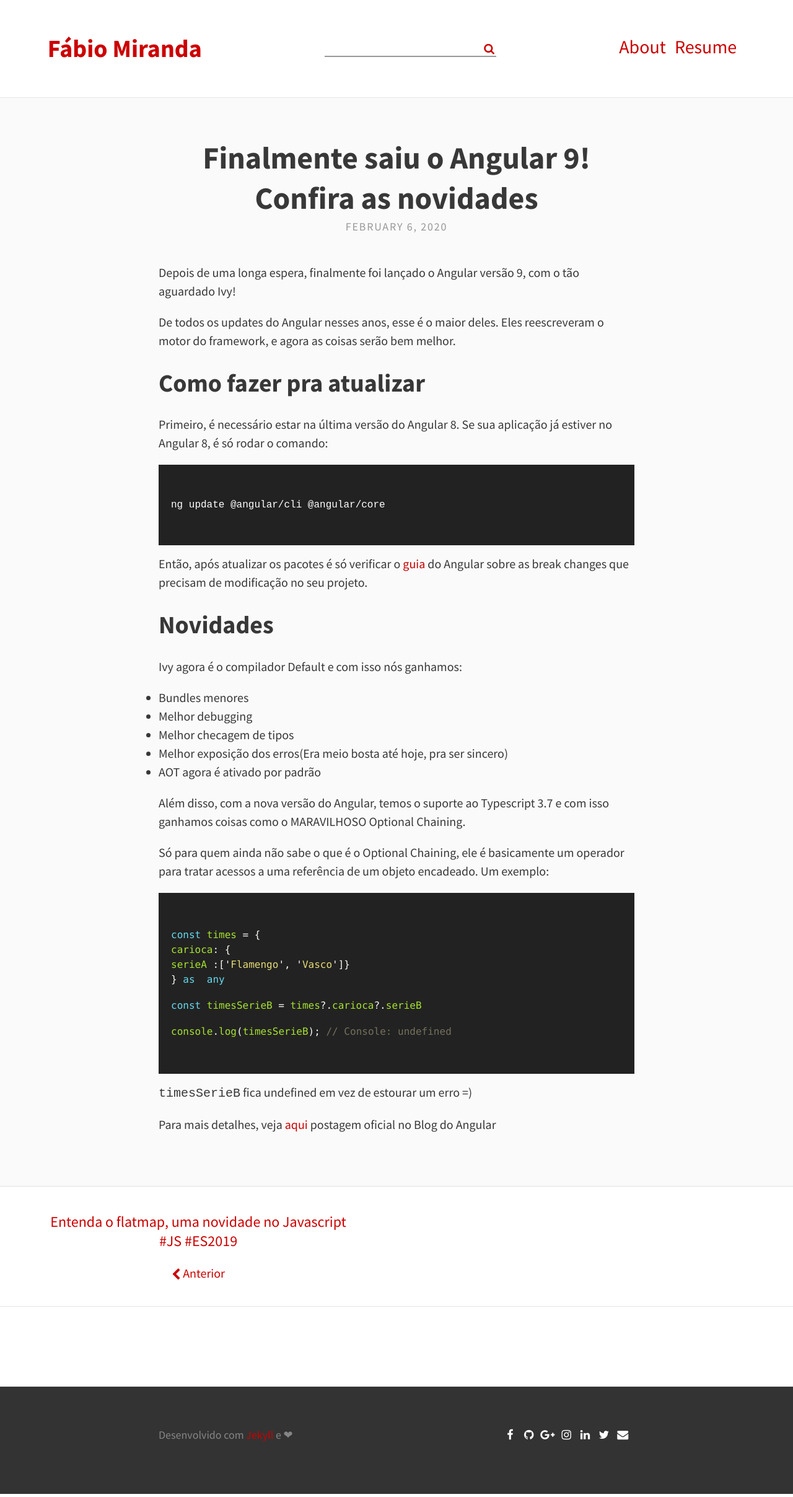
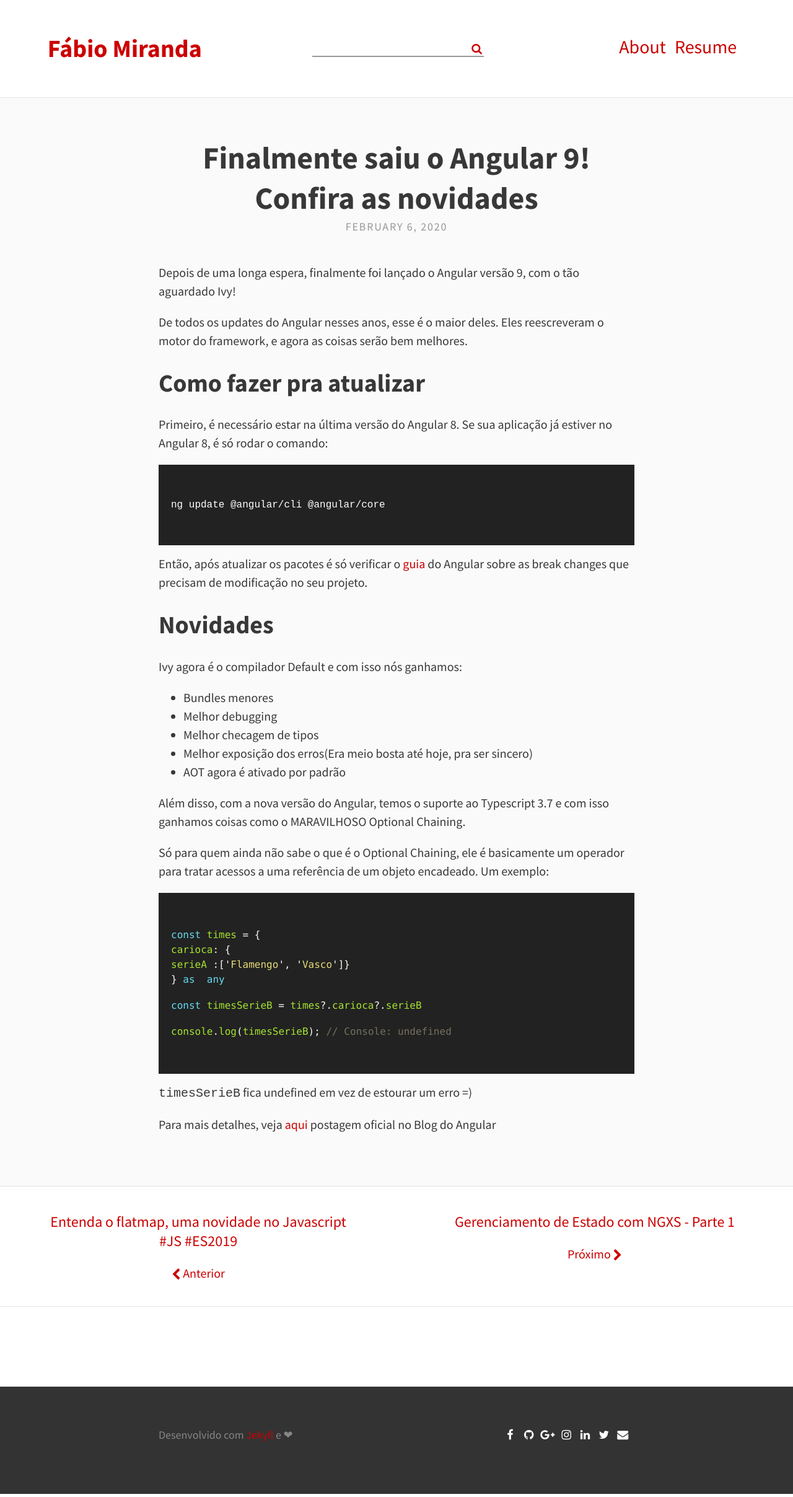
Before and after one commit to fabiomirandaa/fabiomirandaa.github.io, a Jekyll site: the page built from _posts/2020-02-06-saiu-o-angular-9.md, in a window 1280 px wide. Shown: the whole page at 62% size. Built offline with Jekyll 4.4.1, drawn with Linux system fonts in a browser that asks for light colours; nearby versions of some CDN libraries; comment, search, counter and statistics services are not loaded.

Commit message:
feat: new article state managment

```diff
--- a/_posts/2020-02-06-saiu-o-angular-9.md
+++ b/_posts/2020-02-06-saiu-o-angular-9.md
@@ -6,7 +6,7 @@
 
 Depois de uma longa espera, finalmente foi lançado o Angular versão 9, com o tão aguardado Ivy!
 
-De todos os updates do Angular nesses anos, esse é o maior deles. Eles reescreveram o motor do framework, e agora as coisas serão bem melhor.
+De todos os updates do Angular nesses anos, esse é o maior deles. Eles reescreveram o motor do framework, e agora as coisas serão bem melhores.
 
 ## Como fazer pra atualizar
 
--- a/_sass/external/_reset.scss
+++ b/_sass/external/_reset.scss
@@ -220,6 +220,24 @@
 
 pre {
   overflow: auto;
+
+  ::-webkit-scrollbar {
+    -webkit-appearance: none;
+  }
+
+  ::-webkit-scrollbar:vertical {
+    width: 11px;
+  }
+
+  ::-webkit-scrollbar:horizontal {
+    height: 11px;
+  }
+
+  ::-webkit-scrollbar-thumb {
+    border-radius: 8px;
+    border: 2px solid white; /* should match background, can't be transparent */
+    background-color: rgba(0, 0, 0, .5);
+  }
 }
 
 /**
--- a/_sass/layouts/_posts.scss
+++ b/_sass/layouts/_posts.scss
@@ -101,3 +101,7 @@
         vertical-align: middle;
     }
 }
+
+ul {
+    margin-left: 2em;
+}
```
Also changed, not shown: _posts/2020-02-10-gerenciamento-de-estado-ngxs-angular-flux-redux.md (added, +155 -0 lines), assets/img/fabiomiranda.jpg, assets/img/post-10-fev-2020/flux-facebook.png (added), assets/img/post-10-fev-2020/gerenciamento-estado-parte-um.jpeg (added), assets/img/post-10-fev-2020/gerenciamento-ngxs.png (added), assets/img/post-10-fev-2020/mvc-scale-facebook.png (added).
